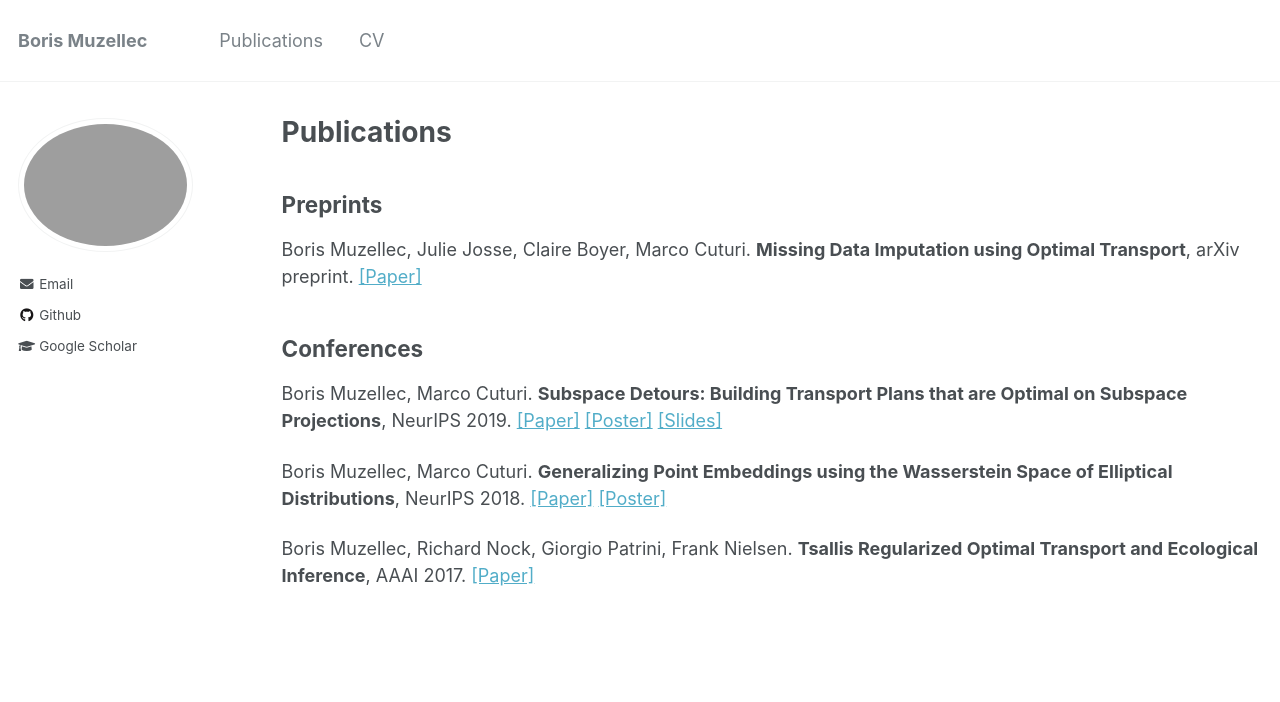
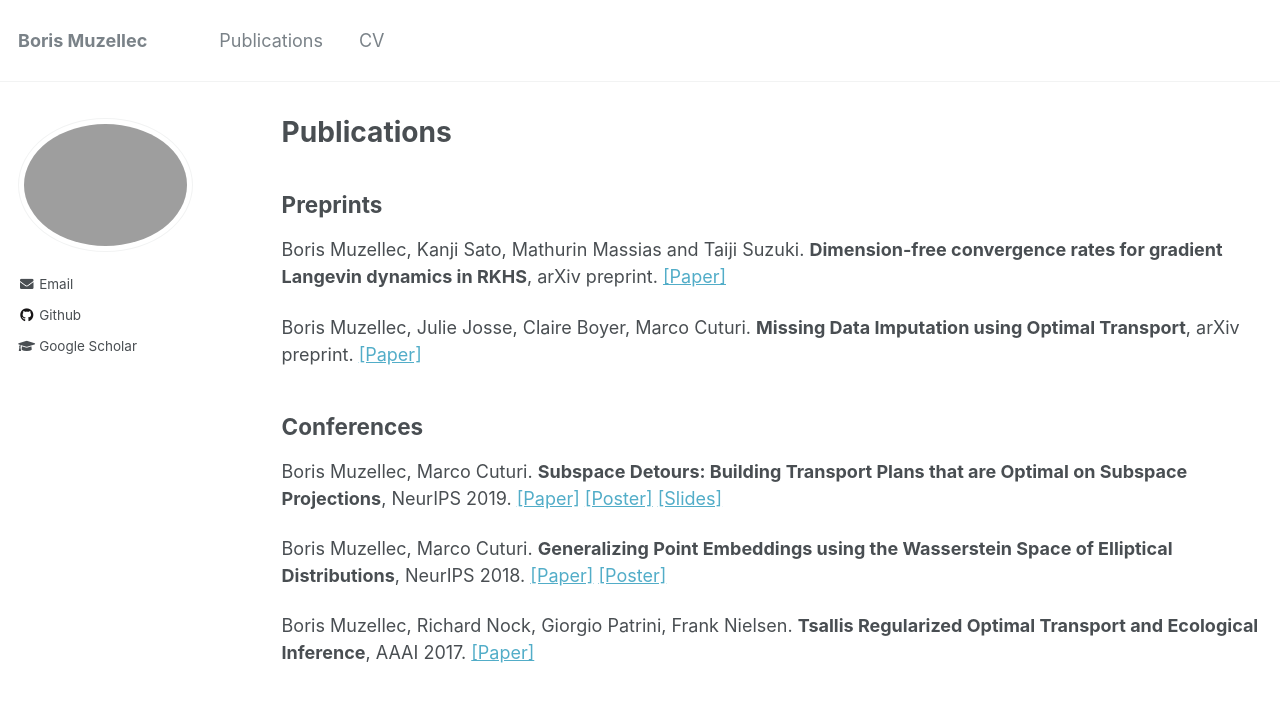
Before and after one commit to BorisMuzellec/borismuzellec.github.io, a Jekyll site: the page built from _pages/publications.md, in a window 1280 px wide. Shown: the top 702 px of the page. Built offline with Jekyll 4.4.1, drawn with Linux system fonts in a browser that asks for light colours.

Commit message:
langevin

```diff
--- a/_pages/publications.md
+++ b/_pages/publications.md
@@ -8,6 +8,8 @@ author_profile: true
 {% include base_path %}
 
 ## Preprints ##
+
+Boris Muzellec, Kanji Sato, Mathurin Massias and Taiji Suzuki. **Dimension-free convergence rates for gradient Langevin dynamics in RKHS**, arXiv preprint. [[Paper]](https://arxiv.org/abs/2003.00306)
 
 Boris Muzellec, Julie Josse, Claire Boyer, Marco Cuturi.
  **Missing Data Imputation using Optimal Transport**, arXiv preprint. [[Paper]](http://arxiv.org/abs/2002.03860)
```
